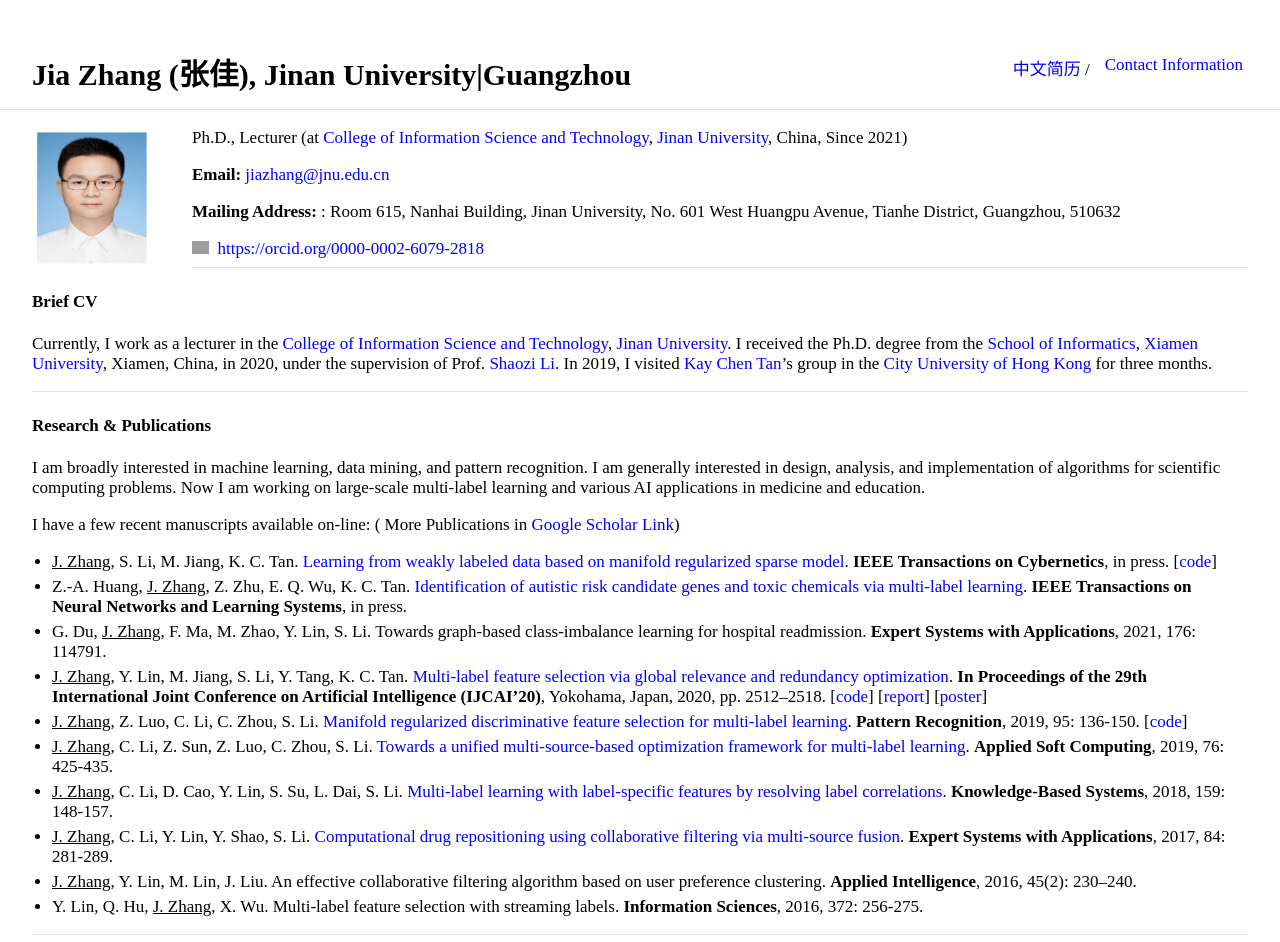
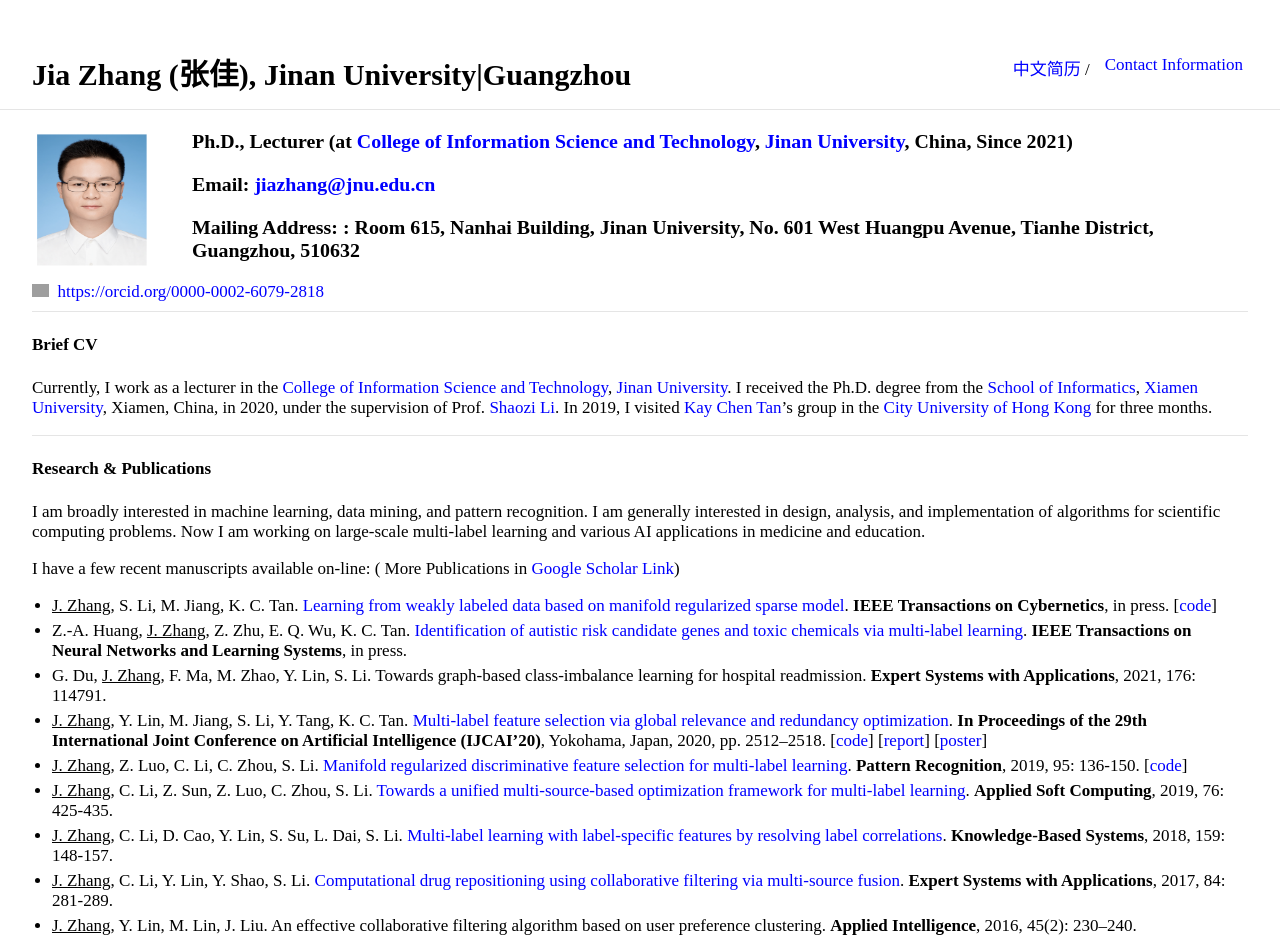
Before and after one commit to jiazhang-ml/jiazhang-ml.github.io, a Jekyll site: the page built from index.md, in a window 1280 px wide. Shown: the top 942 px of the page. Built offline with Jekyll 4.4.1, drawn with Linux system fonts in a browser that asks for light colours; grey boxes are pictures that could not be loaded.

```diff
--- a/index.md
+++ b/index.md
@@ -5,11 +5,11 @@ layout: default
 
 <img class="profile-picture" src="jiazhang1.jpg">
 
-Ph.D., Lecturer (at [College of Information Science and Technology](http://xxxy2016.jnu.edu.cn/), [Jinan University](https://www.jnu.edu.cn/), China, Since 2021)
+### Ph.D., Lecturer (at [College of Information Science and Technology](http://xxxy2016.jnu.edu.cn/), [Jinan University](https://www.jnu.edu.cn/), China, Since 2021)
 
-**Email:** [jiazhang@jnu.edu.cn](mailto:jiazhang@jnu.edu.cn)
+### **Email:** [jiazhang@jnu.edu.cn](mailto:jiazhang@jnu.edu.cn)
 
-**Mailing Address:** : Room 615, Nanhai Building, Jinan University, No. 601 West Huangpu Avenue, Tianhe District, Guangzhou, 510632
+### **Mailing Address:** : Room 615, Nanhai Building, Jinan University, No. 601 West Huangpu Avenue, Tianhe District, Guangzhou, 510632
 
 <div itemscope itemtype="https://schema.org/Person"><a itemprop="sameAs" content="https://orcid.org/0000-0002-6079-2818" href="https://orcid.org/0000-0002-6079-2818" target="orcid.widget" rel="me noopener noreferrer" style="vertical-align:top;"><img src="https://orcid.org/sites/default/files/images/orcid_16x16.png" style="width:1em;margin-right:.5em;" alt="ORCID iD icon">https://orcid.org/0000-0002-6079-2818</a></div>
 
```
